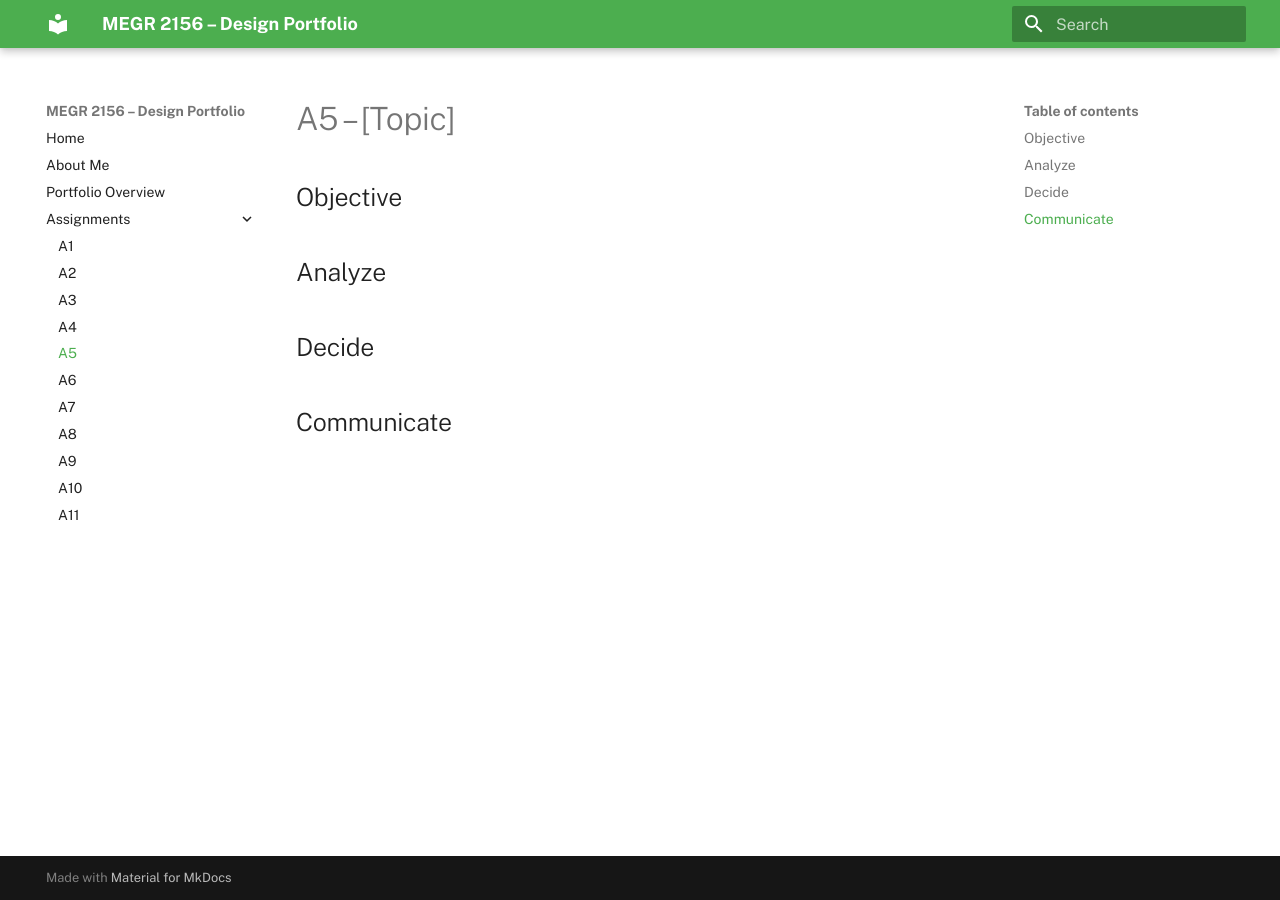
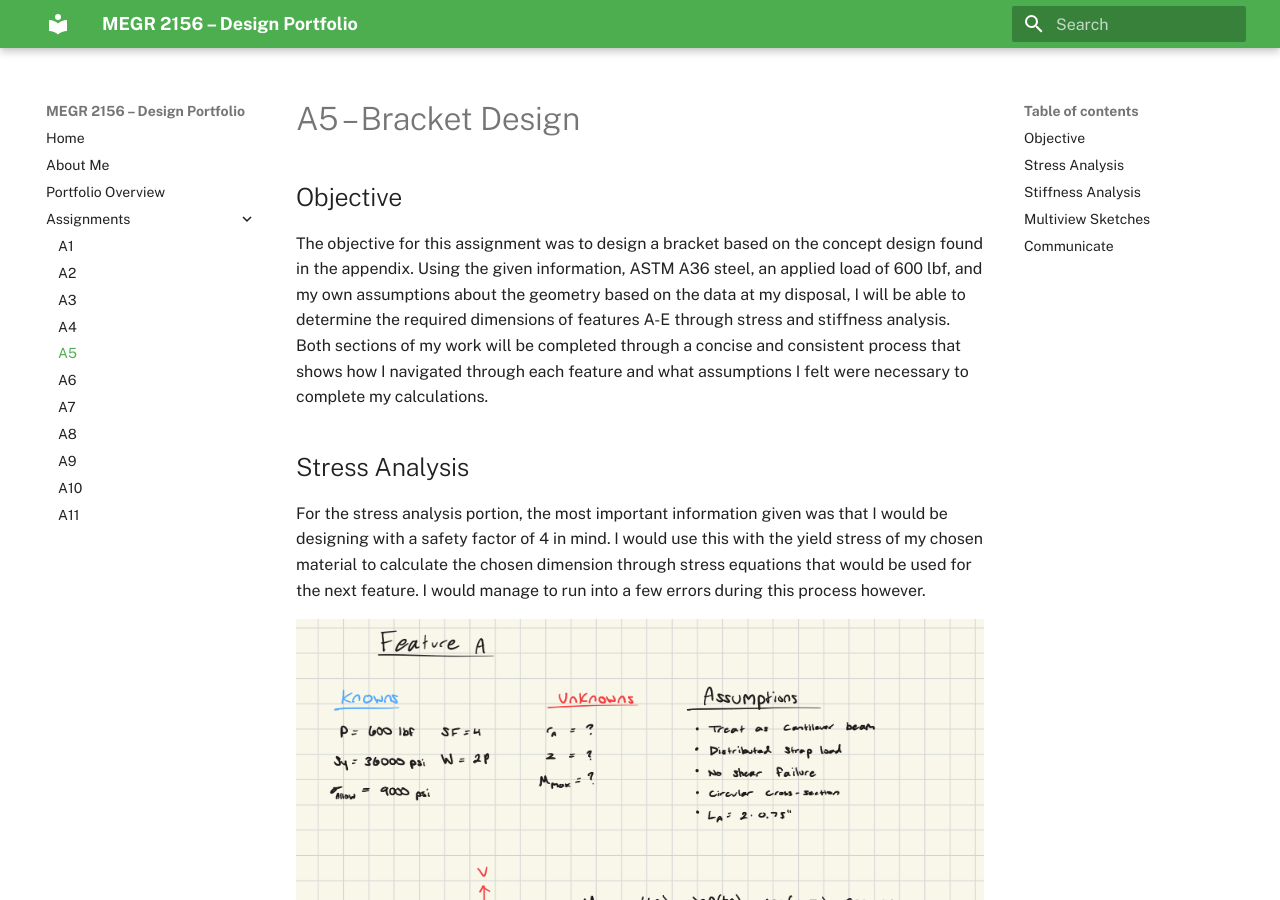
Before and after one commit to Jmswanchara/megr2156-portfolio, an MkDocs documentation site: the page built from docs/assignments/A05/index.md, in a window 1280 px wide and 900 px high. Built offline with MkDocs 1.6.1 and Material for MkDocs 9.7.7, drawn with Linux system fonts in a browser that asks for light colours; some of the changed text lies outside the part shown.

Commit message:
Revise A5 assignment with detailed analyses and sketches
Expanded the content of the A5 assignment to include detailed sections on stress analysis, stiffness analysis, and multiview sketches, along with images for each feature.

```diff
--- a/docs/assignments/A05/index.md
+++ b/docs/assignments/A05/index.md
@@ -1,12 +1,41 @@
-# A5 – [Topic]
+# A5 – Bracket Design
 
 ## Objective
 
+The objective for this assignment was to design a bracket based on the concept design found in the appendix.  Using the given information, ASTM A36 steel, an applied load of 600 lbf, and my own assumptions about the geometry based on the data at my disposal, I will be able to determine the required dimensions of features A-E through stress and stiffness analysis.  Both sections of my work will be completed through a concise and consistent process that shows how I navigated through each feature and what assumptions I felt were necessary to complete my calculations.
 
-## Analyze
+## Stress Analysis
 
+For the stress analysis portion, the most important information given was that I would be designing with a safety factor of 4 in mind.  I would use this with the yield stress of my chosen material to calculate the chosen dimension through stress equations that would be used for the next feature.  I would manage to run into a few errors during this process however.
 
-## Decide
+![A5 Feature A](A5_featureA.png)
+
+![A5 Feature B](A5_featureB.png)
+
+The biggest problem I had with this section which required me to return and redo it was having inconsistent notations for my features.  Feature B was the root of this issue because of its design in the isometric view given, where I took the long dimension of the cross sectional area to be length.  This doesn't like an issue, however it is the opposite orientation that I chose for the rest of the features.  I had to rework what I was considering width and length from scratch, so that I could have a clearer consistency going forward when I would start carrying over dimensions for future features.
+
+![A5 Feature C](A5_featureC.png)
+
+![A5 Feature D](A5_featureD.png)
+
+![A5 Feature E](A5_featureE.png)
+
+## Stiffness Analysis
+
+![A5 Feature A Stiffness](A5_featureA_stiff.png)
+
+![A5 Feature B Stiffness](A5_featureB_stiff.png)
+
+![A5 Feature C Stiffness](A5_featureC_stiff.png)
+
+![A5 Feature D Stiffness](A5_featureD_stiff.png)
+
+![A5 Feature E Stiffness](A5_featureE_stiff.png)
+
+## Multiview Sketches
+
+![A5_drawings](A5_drawings.png)
+
 
 
 ## Communicate
```
